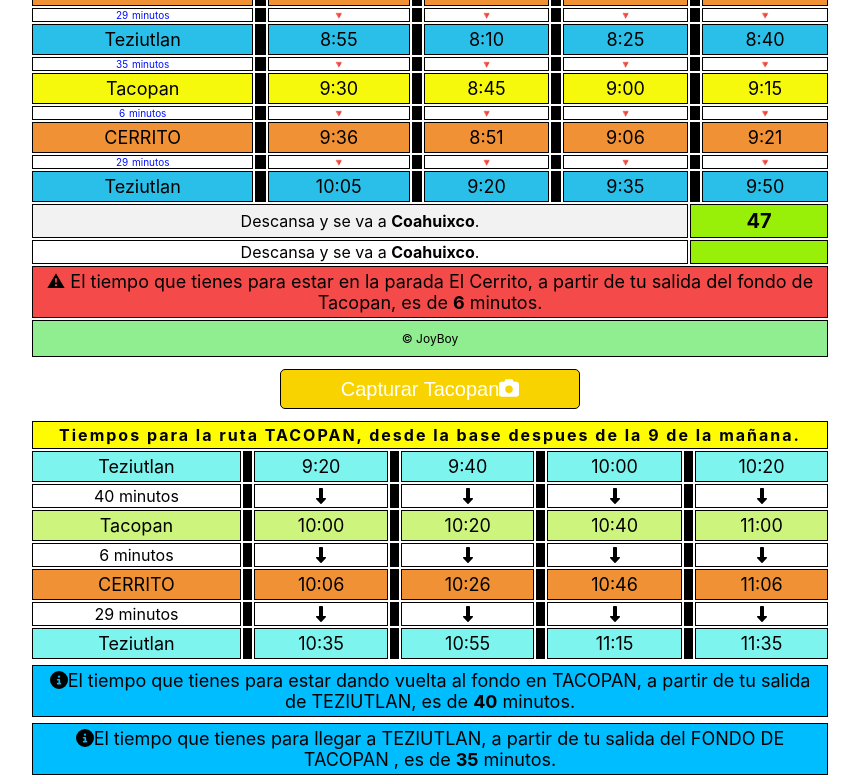
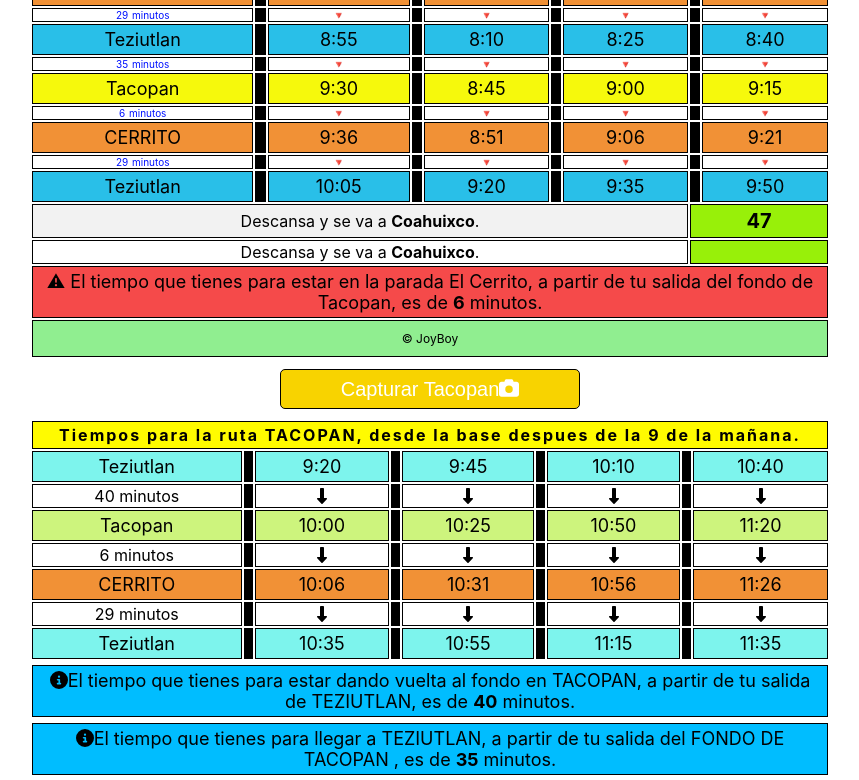
Before and after one commit to ingeabraham23/horarios, a React (Vite) app: page /#/ in a window 1280 px wide. Shown: the part 1959-2739 px from the top of the page, without its empty margins (210-1069 px from the left). Built offline with nearby package versions, Linux system fonts and the light colour scheme.

Commit message:
cambiado horario san miguel por termino de vacaciones de agosto 2025

```diff
--- a/src/components/tabla.jsx
+++ b/src/components/tabla.jsx
@@ -338,7 +338,7 @@ function Tabla({ grupos, fecha }) {
                   </tr>
                   <tr style={{ backgroundColor: coloresFila[index] }}>
                     <td className="celda-sanmiguel">{rutas[index]}</td>
-                    <td className="celda-sanmiguel">7:20</td>
+                    <td className="celda-sanmiguel">7:15</td>
                     <td className="celda-sanmiguel">
                       {grupos[index].numeros[2] === 0 ? (
                         " "
@@ -835,11 +835,11 @@ function Tabla({ grupos, fecha }) {
                     <td style={{ backgroundColor: "#000000" }}></td>
                     <td className="celda-tacopan-detalle">9:20</td>
                     <td style={{ backgroundColor: "#000000" }}></td>
-                    <td className="celda-tacopan-detalle">9:40</td>
-                    <td style={{ backgroundColor: "#000000" }}></td>
-                    <td className="celda-tacopan-detalle">10:00</td>
-                    <td style={{ backgroundColor: "#000000" }}></td>
-                    <td className="celda-tacopan-detalle">10:20</td>
+                    <td className="celda-tacopan-detalle">9:45</td>
+                    <td style={{ backgroundColor: "#000000" }}></td>
+                    <td className="celda-tacopan-detalle">10:10</td>
+                    <td style={{ backgroundColor: "#000000" }}></td>
+                    <td className="celda-tacopan-detalle">10:40</td>
                   </tr>
                   <tr style={{ backgroundColor: "white" }}>
                     <td>40 minutos</td>
@@ -865,11 +865,11 @@ function Tabla({ grupos, fecha }) {
                     <td style={{ backgroundColor: "#000000" }}></td>
                     <td className="celda-tacopan-detalle">10:00</td>
                     <td style={{ backgroundColor: "#000000" }}></td>
-                    <td className="celda-tacopan-detalle">10:20</td>
-                    <td style={{ backgroundColor: "#000000" }}></td>
-                    <td className="celda-tacopan-detalle">10:40</td>
-                    <td style={{ backgroundColor: "#000000" }}></td>
-                    <td className="celda-tacopan-detalle">11:00</td>
+                    <td className="celda-tacopan-detalle">10:25</td>
+                    <td style={{ backgroundColor: "#000000" }}></td>
+                    <td className="celda-tacopan-detalle">10:50</td>
+                    <td style={{ backgroundColor: "#000000" }}></td>
+                    <td className="celda-tacopan-detalle">11:20</td>
                   </tr>
                   <tr style={{ backgroundColor: "white" }}>
                     <td>6 minutos</td>
@@ -895,11 +895,11 @@ function Tabla({ grupos, fecha }) {
                     <td style={{ backgroundColor: "#000000" }}></td>
                     <td className="celda-tacopan-detalle">10:06</td>
                     <td style={{ backgroundColor: "#000000" }}></td>
-                    <td className="celda-tacopan-detalle">10:26</td>
-                    <td style={{ backgroundColor: "#000000" }}></td>
-                    <td className="celda-tacopan-detalle">10:46</td>
-                    <td style={{ backgroundColor: "#000000" }}></td>
-                    <td className="celda-tacopan-detalle">11:06</td>
+                    <td className="celda-tacopan-detalle">10:31</td>
+                    <td style={{ backgroundColor: "#000000" }}></td>
+                    <td className="celda-tacopan-detalle">10:56</td>
+                    <td style={{ backgroundColor: "#000000" }}></td>
+                    <td className="celda-tacopan-detalle">11:26</td>
                   </tr>
                   <tr style={{ backgroundColor: "white" }}>
                     <td>29 minutos</td>
```
